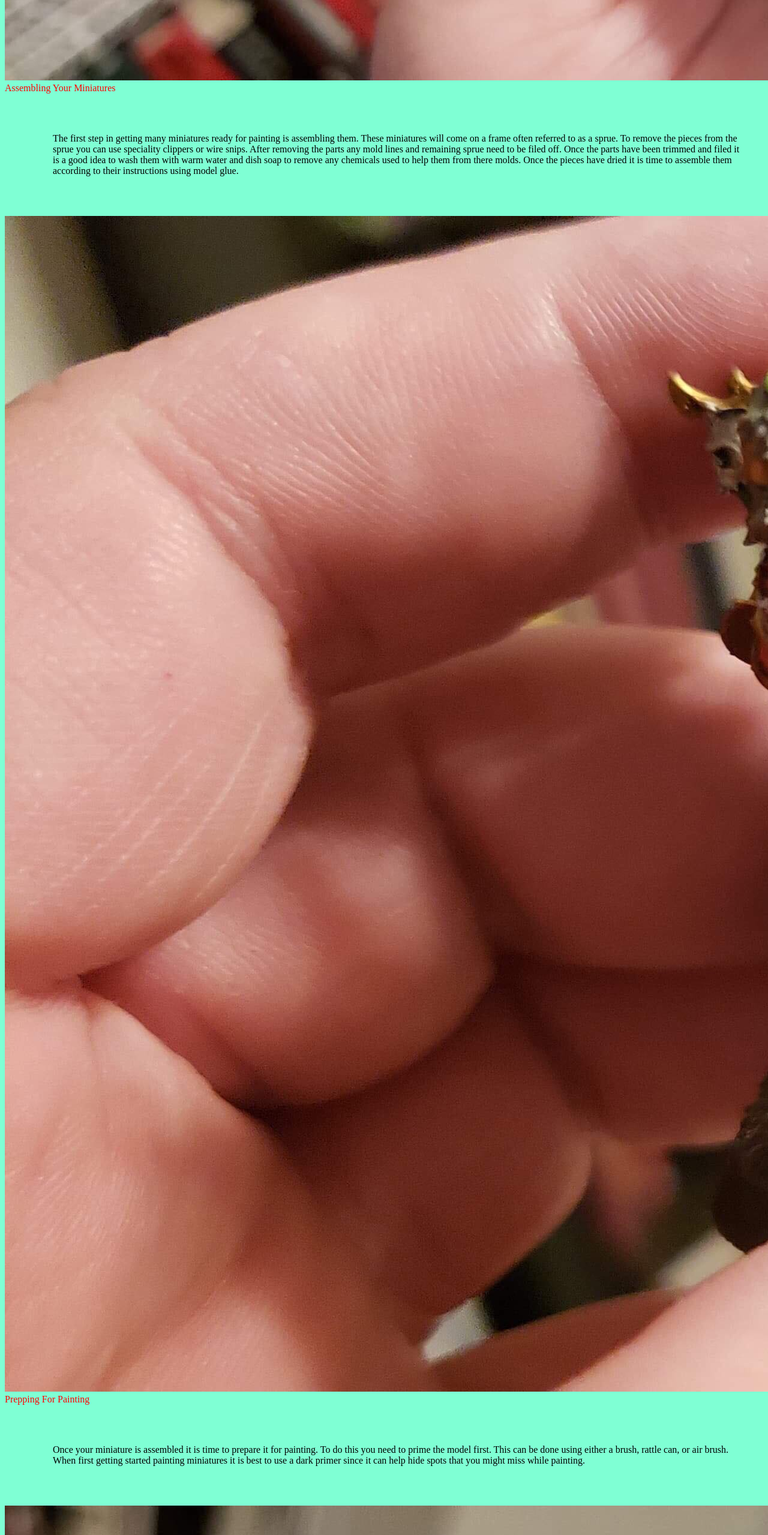
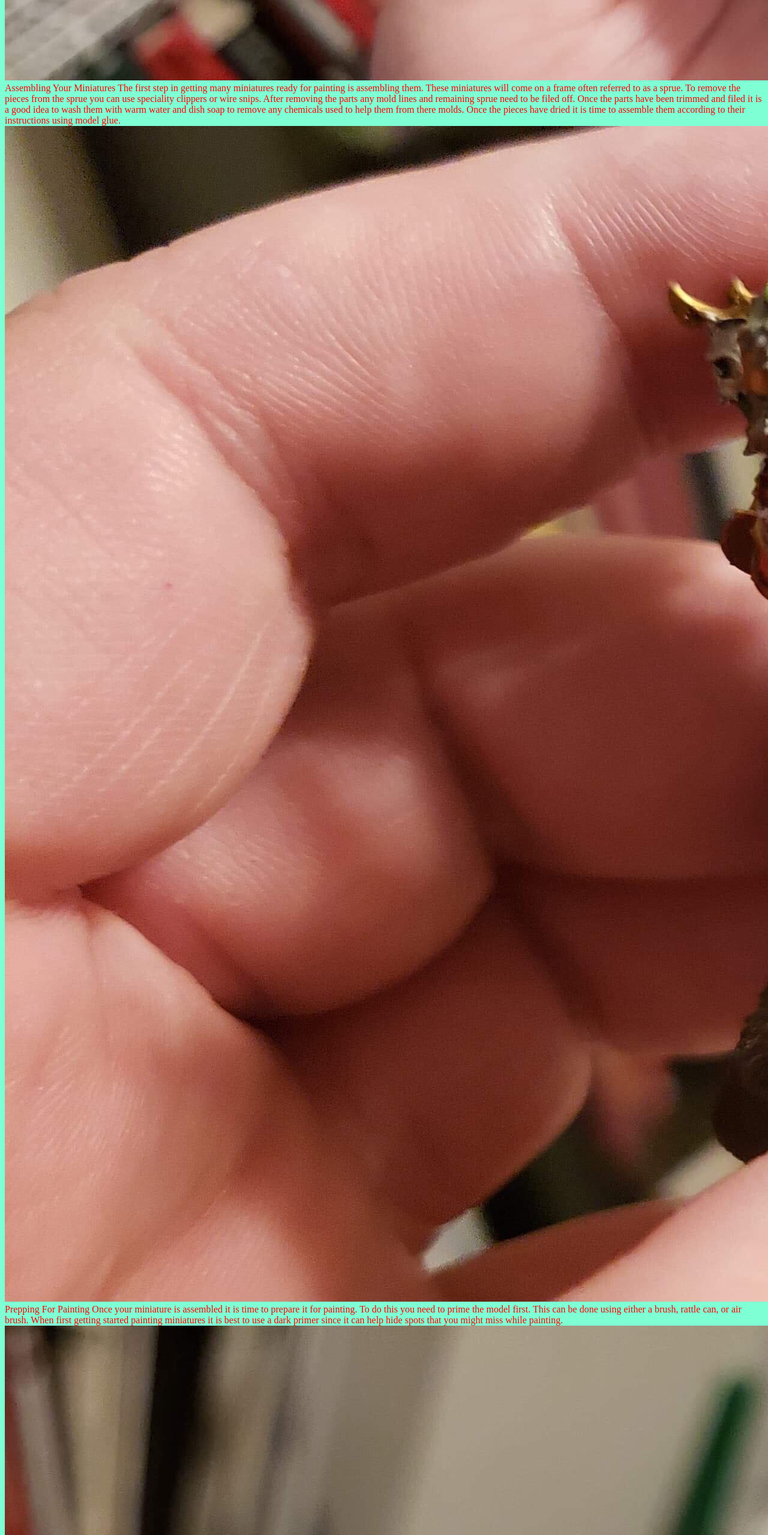
Before and after one commit to STL-LC101-Sept-22/js-assignment-4-html-me-something-thirtz86, a website: page index.html in a window 1280 px wide. Shown: the part 2020-4579 px from the top of the page at 60% size. Drawn offline with Linux system fonts and the light colour scheme.

Commit message:
index changed

```diff
--- a/index.html
+++ b/index.html
@@ -12,11 +12,11 @@
          <img src = "images/miniature.jpg" alt = "Fully painted miniature of a tank.">
 
          <h>Assembling Your Miniatures</h>
-         <p>The first step in getting many miniatures ready for painting is assembling them.  These miniatures will come on a frame often referred to as a sprue.  To remove the pieces from the sprue you can use speciality clippers or wire snips.  After removing the parts any mold lines and remaining sprue need to be filed off.  Once the parts have been trimmed and filed it is a good idea to wash them with warm water and dish soap to remove any chemicals used to help them from there molds.  Once the pieces have dried it is time to assemble them according to their instructions using model glue.</p>
+         <p2>The first step in getting many miniatures ready for painting is assembling them.  These miniatures will come on a frame often referred to as a sprue.  To remove the pieces from the sprue you can use speciality clippers or wire snips.  After removing the parts any mold lines and remaining sprue need to be filed off.  Once the parts have been trimmed and filed it is a good idea to wash them with warm water and dish soap to remove any chemicals used to help them from there molds.  Once the pieces have dried it is time to assemble them according to their instructions using model glue.</p2>
          <img src = "images/miniature2.jpg" alt = "Fully painted miniature of a warrior.">
 
          <h>Prepping For Painting</h>
-         <p>Once your miniature is assembled it is time to prepare it for painting.  To do this you need to prime the model first.  This can be done using either a brush, rattle can, or air brush.  When first getting started painting miniatures it is best to use a dark primer since it can help hide spots that you might miss while painting.</p>
+         <p3>Once your miniature is assembled it is time to prepare it for painting.  To do this you need to prime the model first.  This can be done using either a brush, rattle can, or air brush.  When first getting started painting miniatures it is best to use a dark primer since it can help hide spots that you might miss while painting.</p3>
          <img src = "images/miniature3.jpg" alt = "Fully painted miniature of a warrior on a motorcycle.">
 
          <h>Painting The Miniature</h>
```
